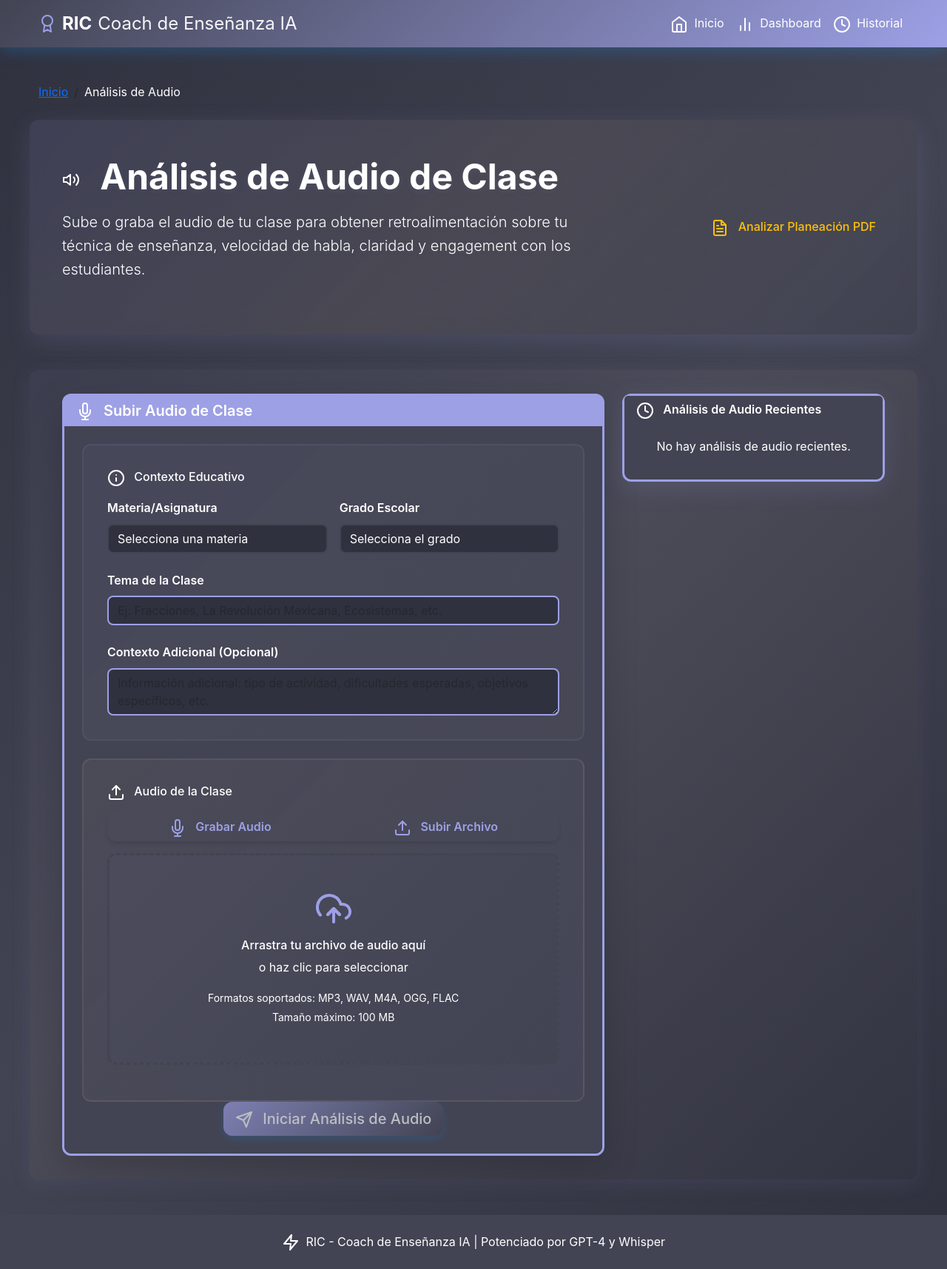
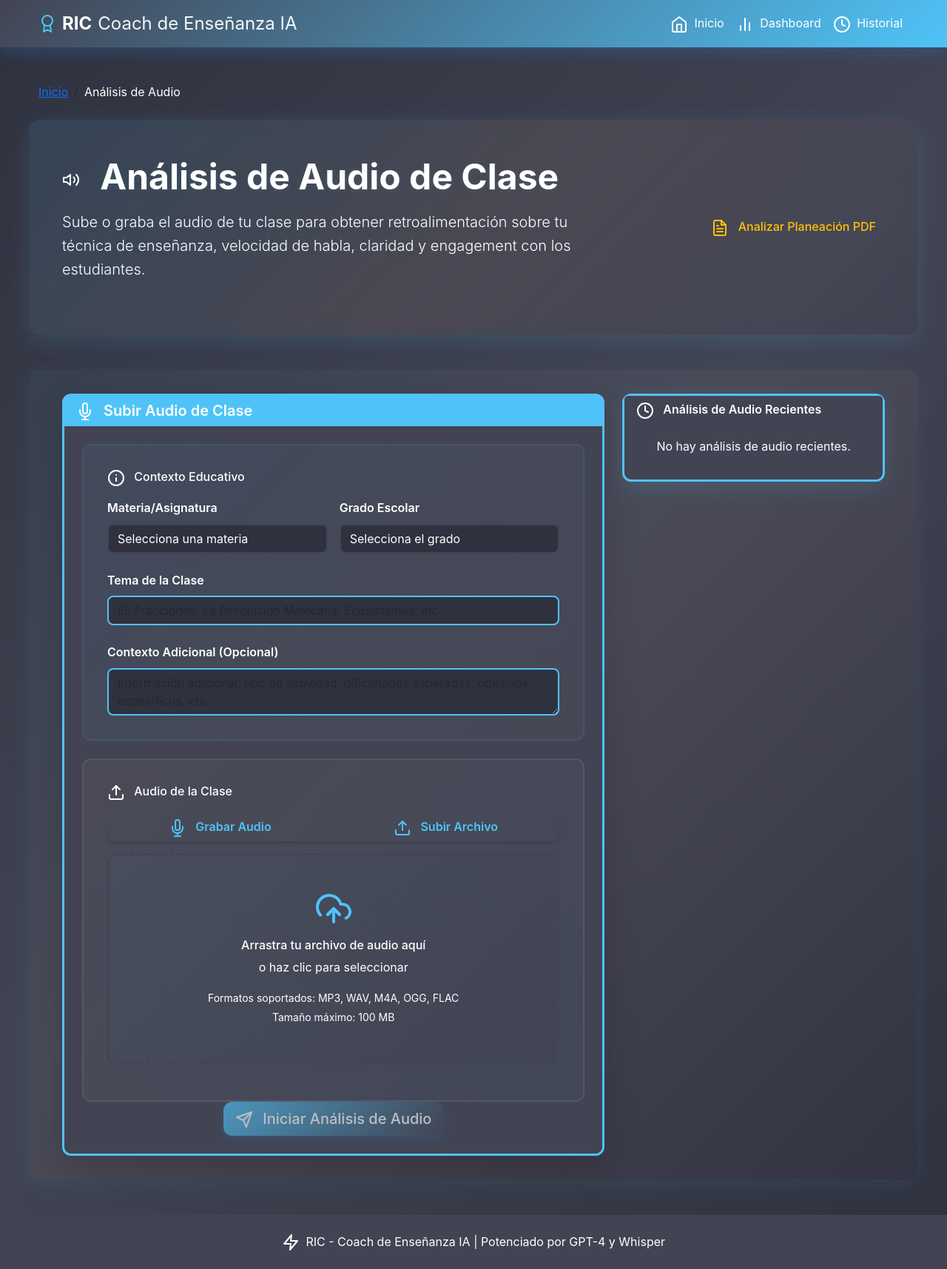
Before and after one commit to graceskyliz/RIC, a Flask app: page /upload-audio in a window 1280 px wide. Shown: the whole page at 74% size. Run offline with Flask 3, Linux system fonts and the light colour scheme.

Commit message:
Update the application's color scheme to use shades of blue and celeste
Replace all instances of purple (`#9da0e5`) with a light blue/celeste (`#4FC3F7`) in CSS files and HTML templates for a refreshed visual theme.

Replit-Commit-Author: Agent
Replit-Commit-Session-Id: a4abff35-84f7-4c89-a54e-15975d993d27
Replit-Commit-Checkpoint-Type: full_checkpoint
Replit-Commit-Screenshot-Url: https://storage.googleapis.com/screenshot-production-us-central1/8779d11d-9f9f-41a6-bc87-cabfd92ac871/a4abff35-84f7-4c89-a54e-15975d993d27/fHGgp3c

```diff
--- a/static/css/style.css
+++ b/static/css/style.css
@@ -2,12 +2,12 @@
 
 :root {
     /* Nueva paleta de colores */
-    --color-primary: #9da0e5;    /* Púrpura claro principal */
+    --color-primary: #4FC3F7;    /* Azul celeste principal */
     --color-primary-dark: #424453;
     --color-primary-light: #fbceb1;
 
     /* Éxito / progreso */
-    --color-success: #9da0e5;    /* Púrpura para progreso */
+    --color-success: #4FC3F7;    /* Azul celeste para progreso */
     --color-success-light: #fbceb1;
 
     /* Advertencia / mejoras sugeridas */
@@ -19,7 +19,7 @@
     --color-danger-light: #f6b5b7;
 
     /* Insights / creatividad */
-    --color-insight: #9da0e5;    /* Púrpura para análisis */
+    --color-insight: #4FC3F7;    /* Azul celeste para análisis */
     --color-insight-light: #fbceb1;
 
     /* Neutros y fondos */
@@ -31,7 +31,7 @@
     --color-border: #424453;    /* Bordes */
 
     /* Botones CTA */
-    --color-cta: #9da0e5;       /* Púrpura para botones */
+    --color-cta: #4FC3F7;       /* Azul celeste para botones */
     --color-cta-hover: #424453;
 
     /* Legacy compatibility (mapped to new colors) */
@@ -127,30 +127,30 @@ h1, h2, h3, h4, h5, h6 {
 
 .card:hover {
     transform: translateY(-2px);
-    box-shadow: 0 16px 40px rgba(157, 160, 229, 0.2), 0 8px 16px rgba(0, 0, 0, 0.1);
+    box-shadow: 0 16px 40px rgba(79, 195, 247, 0.2), 0 8px 16px rgba(0, 0, 0, 0.1);
 }
 
 /* Upload Area */
 .upload-area {
-    border: 2px dashed rgba(157, 160, 229, 0.3);
+    border: 2px dashed rgba(79, 195, 247, 0.3);
     border-radius: var(--border-radius);
     padding: 3rem 2rem;
     text-align: center;
     cursor: pointer;
     transition: all 0.3s ease;
-    background: linear-gradient(135deg, rgba(157, 160, 229, 0.08) 0%, rgba(251, 206, 177, 0.05) 100%);
+    background: linear-gradient(135deg, rgba(79, 195, 247, 0.08) 0%, rgba(251, 206, 177, 0.05) 100%);
 }
 
 .upload-area:hover {
     border-color: var(--color-primary);
-    background: linear-gradient(135deg, rgba(157, 160, 229, 0.05) 0%, rgba(157, 160, 229, 0.02) 100%);
+    background: linear-gradient(135deg, rgba(79, 195, 247, 0.05) 0%, rgba(79, 195, 247, 0.02) 100%);
     transform: translateY(-2px);
-    box-shadow: 0 8px 25px rgba(157, 160, 229, 0.1);
+    box-shadow: 0 8px 25px rgba(79, 195, 247, 0.1);
 }
 
 .upload-area.dragover {
     border-color: var(--color-primary);
-    background: linear-gradient(135deg, rgba(157, 160, 229, 0.1) 0%, rgba(157, 160, 229, 0.05) 100%);
+    background: linear-gradient(135deg, rgba(79, 195, 247, 0.1) 0%, rgba(79, 195, 247, 0.05) 100%);
 }
 
 .upload-icon {
--- a/templates/audio_upload.html
+++ b/templates/audio_upload.html
@@ -252,60 +252,60 @@
 <style>
 /* Colorful Audio Upload Sections */
 .audio-header-section {
-    background: linear-gradient(135deg, rgba(157, 160, 229, 0.12) 0%, rgba(251, 206, 177, 0.08) 50%, rgba(66, 68, 83, 0.06) 100%);
+    background: linear-gradient(135deg, rgba(79, 195, 247, 0.12) 0%, rgba(251, 206, 177, 0.08) 50%, rgba(66, 68, 83, 0.06) 100%);
     border-radius: var(--border-radius);
     padding: 3rem 2rem;
     margin-bottom: 3rem;
-    box-shadow: 0 8px 32px rgba(157, 160, 229, 0.15);
+    box-shadow: 0 8px 32px rgba(79, 195, 247, 0.15);
     backdrop-filter: blur(10px);
 }
 
 .audio-upload-section {
-    background: linear-gradient(135deg, rgba(157, 160, 229, 0.06) 0%, rgba(251, 206, 177, 0.05) 50%, rgba(66, 68, 83, 0.04) 100%);
+    background: linear-gradient(135deg, rgba(79, 195, 247, 0.06) 0%, rgba(251, 206, 177, 0.05) 50%, rgba(66, 68, 83, 0.04) 100%);
     border-radius: var(--border-radius);
     padding: 2rem;
     margin-bottom: 2rem;
-    box-shadow: 0 6px 28px rgba(157, 160, 229, 0.1);
+    box-shadow: 0 6px 28px rgba(79, 195, 247, 0.1);
 }
 
 /* Enhanced Upload Card */
 .audio-upload-card {
     background: linear-gradient(135deg, rgba(66, 68, 83, 0.98) 0%, rgba(47, 49, 62, 0.95) 100%);
     backdrop-filter: blur(15px);
-    border: 3px solid rgba(157, 160, 229, 0.1);
-    box-shadow: 0 12px 48px rgba(157, 160, 229, 0.2);
+    border: 3px solid rgba(79, 195, 247, 0.1);
+    box-shadow: 0 12px 48px rgba(79, 195, 247, 0.2);
     transition: all 0.4s ease;
 }
 
 .audio-upload-card:hover {
     transform: translateY(-4px);
     border-color: var(--color-primary);
-    box-shadow: 0 20px 60px rgba(157, 160, 229, 0.25);
+    box-shadow: 0 20px 60px rgba(79, 195, 247, 0.25);
 }
 
 .audio-upload-card .card-header {
-    background: linear-gradient(135deg, var(--color-primary) 0%, rgba(157, 160, 229, 0.9) 100%);
+    background: linear-gradient(135deg, var(--color-primary) 0%, rgba(79, 195, 247, 0.9) 100%);
     border-bottom: none;
     color: #ffffff;
 }
 
 /* Educational Context Section */
 .educational-context-section {
-    background: linear-gradient(135deg, rgba(157, 160, 229, 0.05) 0%, rgba(251, 206, 177, 0.03) 100%);
+    background: linear-gradient(135deg, rgba(79, 195, 247, 0.05) 0%, rgba(251, 206, 177, 0.03) 100%);
     border-radius: var(--border-radius);
     padding: 2rem;
-    border: 2px solid rgba(157, 160, 229, 0.1);
+    border: 2px solid rgba(79, 195, 247, 0.1);
     transition: all 0.3s ease;
 }
 
 .educational-context-section:hover {
     border-color: var(--color-success);
-    box-shadow: 0 8px 32px rgba(157, 160, 229, 0.15);
+    box-shadow: 0 8px 32px rgba(79, 195, 247, 0.15);
 }
 
 /* Audio Upload Controls Section */
 .audio-upload-controls-section {
-    background: linear-gradient(135deg, rgba(251, 206, 177, 0.05) 0%, rgba(157, 160, 229, 0.03) 100%);
+    background: linear-gradient(135deg, rgba(251, 206, 177, 0.05) 0%, rgba(79, 195, 247, 0.03) 100%);
     border-radius: var(--border-radius);
     padding: 2rem;
     border: 2px solid rgba(251, 206, 177, 0.1);
@@ -319,7 +319,7 @@
 
 /* Enhanced Upload Area */
 .upload-area {
-    background: linear-gradient(135deg, rgba(157, 160, 229, 0.03) 0%, rgba(66, 68, 83, 0.95) 100%);
+    background: linear-gradient(135deg, rgba(79, 195, 247, 0.03) 0%, rgba(66, 68, 83, 0.95) 100%);
     border: 3px dashed var(--color-border);
     border-radius: var(--border-radius);
     padding: 3rem 2rem;
@@ -330,9 +330,9 @@
 
 .upload-area:hover {
     border-color: var(--color-primary);
-    background: linear-gradient(135deg, rgba(157, 160, 229, 0.08) 0%, rgba(66, 68, 83, 0.98) 100%);
+    background: linear-gradient(135deg, rgba(79, 195, 247, 0.08) 0%, rgba(66, 68, 83, 0.98) 100%);
     transform: translateY(-2px);
-    box-shadow: 0 12px 40px rgba(157, 160, 229, 0.15);
+    box-shadow: 0 12px 40px rgba(79, 195, 247, 0.15);
 }
 
 .upload-icon {
@@ -349,9 +349,9 @@
 
 /* Recording Interface */
 .recording-interface {
-    background: linear-gradient(135deg, rgba(157, 160, 229, 0.05) 0%, rgba(251, 206, 177, 0.03) 100%);
+    background: linear-gradient(135deg, rgba(79, 195, 247, 0.05) 0%, rgba(251, 206, 177, 0.03) 100%);
     border-radius: var(--border-radius);
-    border: 2px solid rgba(157, 160, 229, 0.1);
+    border: 2px solid rgba(79, 195, 247, 0.1);
     padding: 1rem;
 }
 
@@ -386,7 +386,7 @@
 
 .form-control:focus, .form-select:focus {
     border-color: var(--color-primary);
-    box-shadow: 0 0 0 0.2rem rgba(157, 160, 229, 0.25);
+    box-shadow: 0 0 0 0.2rem rgba(79, 195, 247, 0.25);
     background: #2f313e;
 }
 
@@ -398,9 +398,9 @@
 }
 
 .btn-outline-primary:hover {
-    background: linear-gradient(135deg, var(--color-primary) 0%, rgba(157, 160, 229, 0.9) 100%);
+    background: linear-gradient(135deg, var(--color-primary) 0%, rgba(79, 195, 247, 0.9) 100%);
     transform: translateY(-2px);
-    box-shadow: 0 8px 25px rgba(157, 160, 229, 0.3);
+    box-shadow: 0 8px 25px rgba(79, 195, 247, 0.3);
 }
 
 .btn-outline-secondary:hover {
@@ -409,9 +409,9 @@
 }
 
 .btn-success:hover {
-    background: linear-gradient(135deg, var(--color-success) 0%, rgba(157, 160, 229, 0.9) 100%);
+    background: linear-gradient(135deg, var(--color-success) 0%, rgba(79, 195, 247, 0.9) 100%);
     transform: translateY(-2px);
-    box-shadow: 0 8px 25px rgba(157, 160, 229, 0.3);
+    box-shadow: 0 8px 25px rgba(79, 195, 247, 0.3);
 }
 
 .btn-danger:hover {
@@ -421,28 +421,28 @@
 }
 
 .btn-primary.btn-lg:hover {
-    background: linear-gradient(135deg, var(--color-primary) 0%, rgba(157, 160, 229, 0.8) 100%);
+    background: linear-gradient(135deg, var(--color-primary) 0%, rgba(79, 195, 247, 0.8) 100%);
     transform: translateY(-3px) scale(1.02);
-    box-shadow: 0 12px 40px rgba(157, 160, 229, 0.4);
+    box-shadow: 0 12px 40px rgba(79, 195, 247, 0.4);
 }
 
 /* Recent Audio Card */
 .recent-audio-card {
     background: linear-gradient(135deg, rgba(66, 68, 83, 0.98) 0%, rgba(47, 49, 62, 0.95) 100%);
     backdrop-filter: blur(10px);
-    border: 3px solid rgba(157, 160, 229, 0.1);
-    box-shadow: 0 8px 32px rgba(157, 160, 229, 0.15);
+    border: 3px solid rgba(79, 195, 247, 0.1);
+    box-shadow: 0 8px 32px rgba(79, 195, 247, 0.15);
     transition: all 0.4s ease;
 }
 
 .recent-audio-card:hover {
     transform: translateY(-4px);
     border-color: var(--color-insight);
-    box-shadow: 0 16px 48px rgba(157, 160, 229, 0.2);
+    box-shadow: 0 16px 48px rgba(79, 195, 247, 0.2);
 }
 
 .recent-audio-header {
-    background: linear-gradient(135deg, var(--color-insight) 0%, rgba(157, 160, 229, 0.9) 100%);
+    background: linear-gradient(135deg, var(--color-insight) 0%, rgba(79, 195, 247, 0.9) 100%);
     color: #ffffff;
     border-bottom: none;
 }
@@ -459,34 +459,34 @@
 .analysis-item:hover {
     border-color: var(--color-insight);
     transform: translateX(4px);
-    box-shadow: 0 6px 20px rgba(157, 160, 229, 0.15);
+    box-shadow: 0 6px 20px rgba(79, 195, 247, 0.15);
 }
 
 /* File Selected Display */
 .file-selected .selected-file-info {
-    background: linear-gradient(135deg, rgba(157, 160, 229, 0.08) 0%, rgba(66, 68, 83, 0.98) 100%);
+    background: linear-gradient(135deg, rgba(79, 195, 247, 0.08) 0%, rgba(66, 68, 83, 0.98) 100%);
     border: 2px solid var(--color-success);
     border-radius: var(--border-radius);
     transition: all 0.3s ease;
 }
 
 .file-selected .selected-file-info:hover {
-    box-shadow: 0 6px 20px rgba(157, 160, 229, 0.2);
+    box-shadow: 0 6px 20px rgba(79, 195, 247, 0.2);
 }
 
 /* Audio Preview */
 .audio-preview {
-    background: linear-gradient(135deg, rgba(157, 160, 229, 0.05) 0%, rgba(66, 68, 83, 0.98) 100%);
+    background: linear-gradient(135deg, rgba(79, 195, 247, 0.05) 0%, rgba(66, 68, 83, 0.98) 100%);
     border-radius: var(--border-radius);
     padding: 1.5rem;
-    border: 2px solid rgba(157, 160, 229, 0.1);
+    border: 2px solid rgba(79, 195, 247, 0.1);
 }
 
 /* Text Color Fixes */
 .audio-header-section h1,
 .audio-header-section p {
     color: var(--color-text) !important;
-    text-shadow: 0 2px 8px rgba(157, 160, 229, 0.1);
+    text-shadow: 0 2px 8px rgba(79, 195, 247, 0.1);
 }
 
 .educational-context-section h6,
--- a/templates/base.html
+++ b/templates/base.html
@@ -27,7 +27,7 @@
 
         /* Override Bootstrap navigation */
         .navbar-dark.bg-primary {
-            background: linear-gradient(135deg, #424453 0%, #9da0e5 100%) !important;
+            background: linear-gradient(135deg, #424453 0%, #4FC3F7 100%) !important;
         }
 
         .navbar-dark .navbar-nav .nav-link {
@@ -35,11 +35,11 @@
         }
 
         .navbar-dark .navbar-nav .nav-link:hover {
-            color: #9da0e5 !important;
+            color: #4FC3F7 !important;
         }
 
         .navbar-brand {
-            color: #9da0e5 !important;
+            color: #4FC3F7 !important;
         }
 
         /* Override Bootstrap footer */
@@ -55,13 +55,13 @@
         /* Override Bootstrap alerts */
         .alert {
             background-color: #424453 !important;
-            border-color: #9da0e5 !important;
+            border-color: #4FC3F7 !important;
             color: #ffffff !important;
         }
 
         .alert-success {
-            background-color: rgba(157, 160, 229, 0.2) !important;
-            border-color: #9da0e5 !important;
+            background-color: rgba(79, 195, 247, 0.2) !important;
+            border-color: #4FC3F7 !important;
             color: #ffffff !important;
         }
 
@@ -77,10 +77,10 @@
             color: #ffffff !important;
         }
 
-        /* Override all buttons to use #9da0e5 */
+        /* Override all buttons to use #4FC3F7 */
         .btn-primary, .btn-success, .btn-info, .btn-warning {
-            background-color: #9da0e5 !important;
-            border-color: #9da0e5 !important;
+            background-color: #4FC3F7 !important;
+            border-color: #4FC3F7 !important;
             color: #ffffff !important;
         }
 
@@ -91,26 +91,26 @@
         }
 
         .btn-outline-primary, .btn-outline-secondary {
-            color: #9da0e5 !important;
-            border-color: #9da0e5 !important;
+            color: #4FC3F7 !important;
+            border-color: #4FC3F7 !important;
             background-color: transparent !important;
         }
 
         .btn-outline-primary:hover, .btn-outline-secondary:hover {
-            background-color: #9da0e5 !important;
-            border-color: #9da0e5 !important;
+            background-color: #4FC3F7 !important;
+            border-color: #4FC3F7 !important;
             color: #ffffff !important;
         }
 
         /* Banner colors */
         .badge, .bg-primary, .bg-success, .bg-info, .bg-warning {
-            background-color: #9da0e5 !important;
+            background-color: #4FC3F7 !important;
             color: #ffffff !important;
         }
 
         /* Card headers and panels */
         .card-header.bg-primary, .card-header.bg-success, .card-header.bg-info, .card-header.bg-warning {
-            background-color: #9da0e5 !important;
+            background-color: #4FC3F7 !important;
             color: #ffffff !important;
         }
 
@@ -126,27 +126,27 @@
 
         /* Logo and brand colors */
         .navbar-brand, .logo, .brand-logo {
-            color: #9da0e5 !important;
+            color: #4FC3F7 !important;
         }
 
         /* Progress bars */
         .progress-bar {
-            background-color: #9da0e5 !important;
+            background-color: #4FC3F7 !important;
             color: #ffffff !important;
         }
 
         /* Form overrides */
         .form-control {
             background-color: #2f313e !important;
-            border-color: #9da0e5 !important;
+            border-color: #4FC3F7 !important;
             color: #ffffff !important;
         }
 
         .form-control:focus {
             background-color: #2f313e !important;
-            border-color: #9da0e5 !important;
+            border-color: #4FC3F7 !important;
             color: #ffffff !important;
-            box-shadow: 0 0 0 0.2rem rgba(157, 160, 229, 0.25) !important;
+            box-shadow: 0 0 0 0.2rem rgba(79, 195, 247, 0.25) !important;
         }
 
         .form-label {
@@ -156,7 +156,7 @@
         /* Card overrides */
         .card {
             background-color: #424453 !important;
-            border-color: #9da0e5 !important;
+            border-color: #4FC3F7 !important;
         }
 
         .card-header {
--- a/templates/lesson_analysis.html
+++ b/templates/lesson_analysis.html
@@ -515,7 +515,7 @@
 }
 
 .recommendations {
-    background: rgba(157, 160, 229, 0.05);
+    background: rgba(79, 195, 247, 0.05);
     padding: 1rem;
     border-radius: 8px;
     border-left: 4px solid var(--color-primary);
```
Also changed, not shown: other parts of static/css/style.css (+12 -12 lines), templates/dashboard.html (+18 -18 lines), templates/history.html (+23 -23 lines), templates/index.html (+18 -18 lines), 4 other files.
